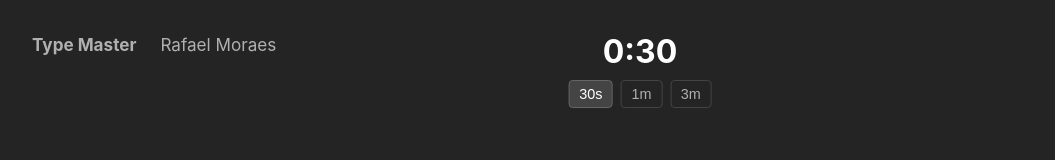
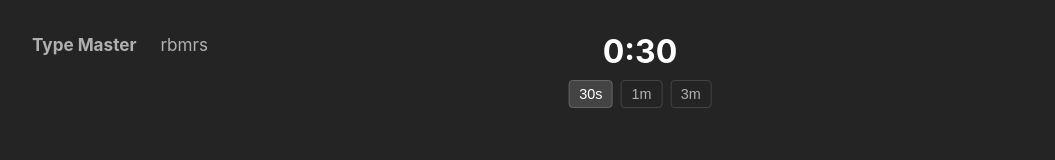
Before and after one commit to rbmrs/thetypemaster, a React (Vite) app: page / in a window 1280 px wide. Shown: the top 160 px of the page, without its empty margins (0-1055 px from the left). Built offline with nearby package versions, Linux system fonts and the light colour scheme.

Commit message:
Rename header link to rbmrs
Co-Authored-By: Claude Opus 5.5 <noreply@anthropic.com>

```diff
--- a/src/App.jsx
+++ b/src/App.jsx
@@ -185,7 +185,7 @@ function App() {
       <div className="app">
         <h1>Type Master</h1>
         <nav className="site-nav">
-          <a href="https://rbmrs.github.io/rbmrs/">Rafael Moraes</a>
+          <a href="https://rbmrs.github.io/rbmrs/">rbmrs</a>
         </nav>
       </div>
 
```
